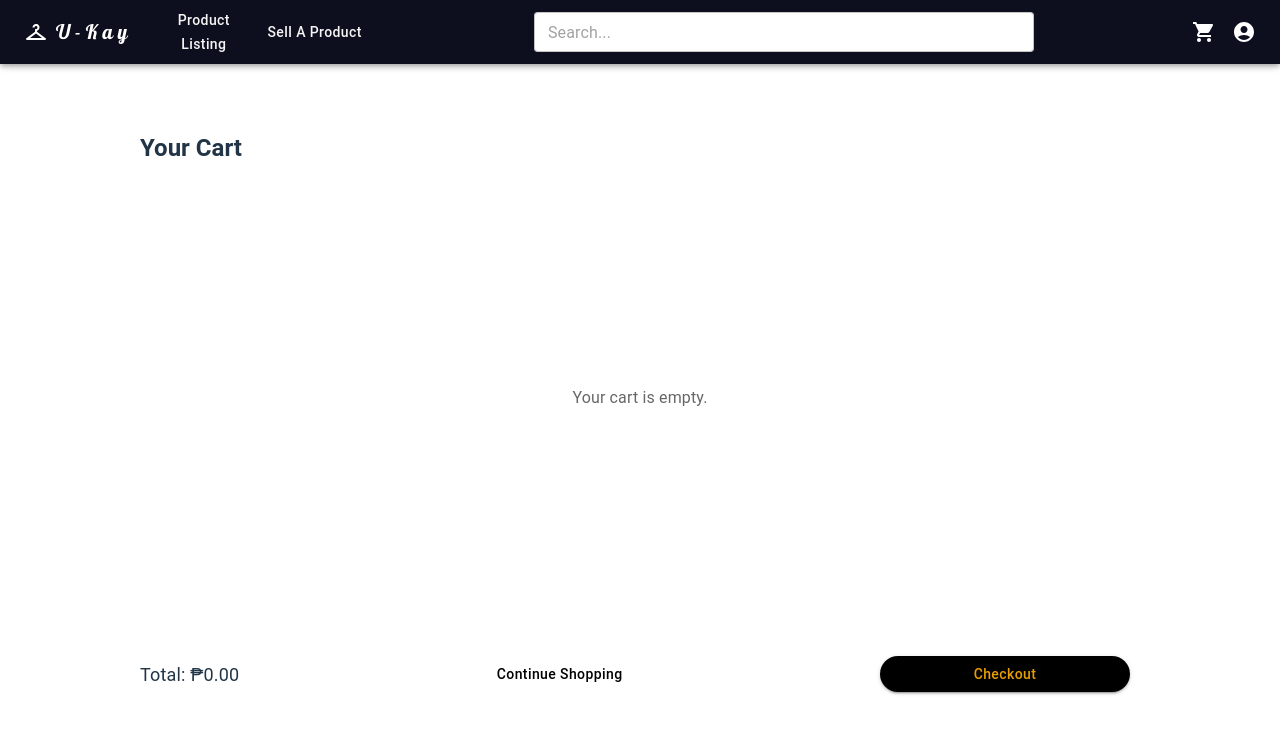
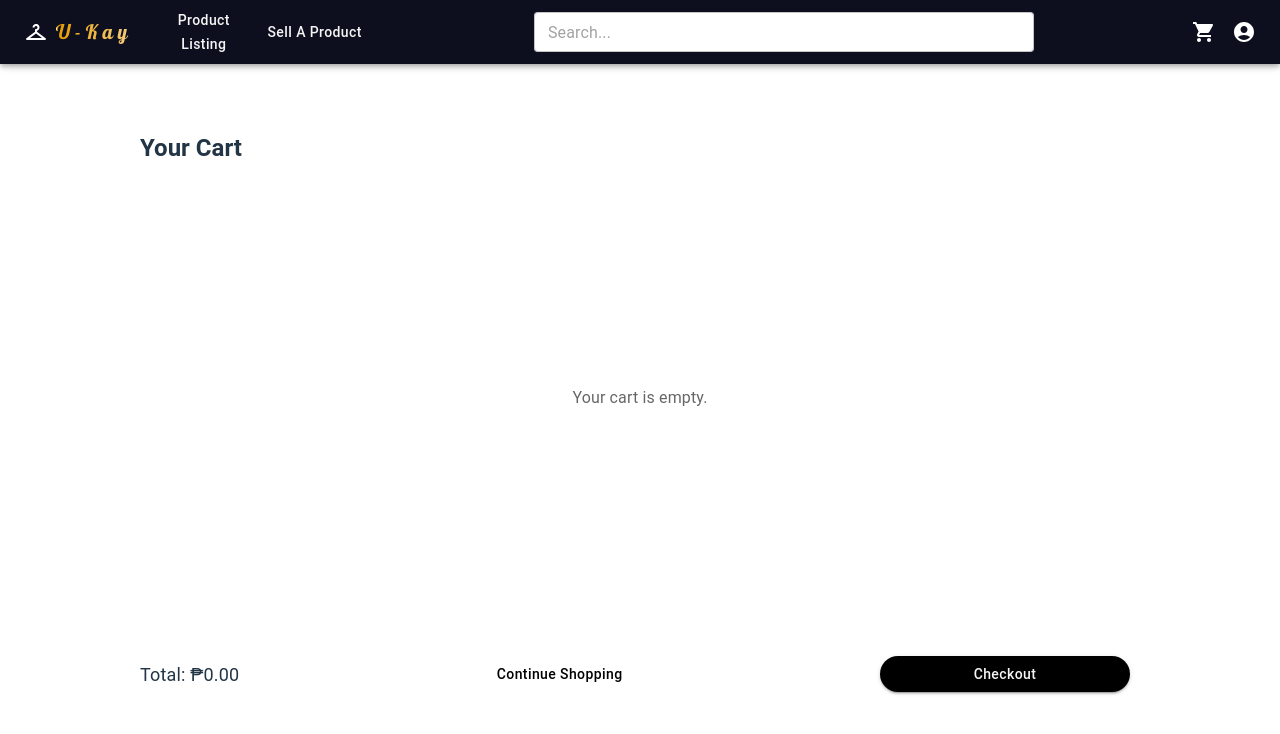
Before and after one commit to kinatulinan/ProjectUkay, a React (Vite) app in the folder UkayFrontend/Ukay/: page /cart in a window 1280 px wide. Shown: the top 734 px of the page. Built offline with nearby package versions, Linux system fonts and the light colour scheme.

Commit message:
New Updates

```diff
--- a/UkayFrontend/Ukay/src/Cart.jsx
+++ b/UkayFrontend/Ukay/src/Cart.jsx
@@ -188,7 +188,7 @@ export default function Cart({ cartItems, onRemoveItem, onUpdateQuantity }) {
             color="primary"
             sx={{
               width: '25%',
-              color: '#E99E00',
+              color: '#F5F5F5',
               backgroundColor: 'black',
               borderRadius: '30px',
               marginRight: '10px',
@@ -241,7 +241,7 @@ export default function Cart({ cartItems, onRemoveItem, onUpdateQuantity }) {
             borderRadius: '25px',
             padding: '5px 20px',
             '&:hover': {
-              color: '#E99E00',
+              color: 'F5F5F5',
               backgroundColor: '#0D0F1F',
             },
           }}
--- a/UkayFrontend/Ukay/src/CartPage.jsx
+++ b/UkayFrontend/Ukay/src/CartPage.jsx
@@ -76,7 +76,7 @@ function CartPage({ cartItems, onClose, open, onRemoveItem }) {
               variant="contained"
               sx={{
                 width: '50%',
-                color: '#E99E00',
+                color: '#F5F5F5',
                 backgroundColor: 'black',
                 borderRadius: '30px',
                 marginRight: '10px',
--- a/UkayFrontend/Ukay/src/ProductsPage.jsx
+++ b/UkayFrontend/Ukay/src/ProductsPage.jsx
@@ -229,7 +229,7 @@ export default function ProductDetailsPage({ onAddToCart }) {
                     marginRight: '10px',
                     '&:hover': {
                       backgroundColor: '#0D0F1F',
-                      color: '#E99E00',
+                      color: '#F5F5F5',
                     },
                   }}
                   onClick={() => onAddToCart(product)}
@@ -250,7 +250,7 @@ export default function ProductDetailsPage({ onAddToCart }) {
                     borderRadius: '30px',
                     '&:hover': {
                       backgroundColor: '#0D0F1F',
-                      color: '#E99E00',
+                      color: '#F5F5F5',
                     },
                   }}
                   onClick={() => handleUpdateProduct(product)}
--- a/UkayFrontend/Ukay/src/SellProductPage.jsx
+++ b/UkayFrontend/Ukay/src/SellProductPage.jsx
@@ -69,7 +69,7 @@ function SellProductPage() {
       marginRight: '10px',
       '&:hover': {
         backgroundColor: '#0D0F1F',
-        color: '#E99E00',
+        color: '#F5F5F5',
       },
     }}
   >
@@ -226,7 +226,7 @@ function SellProductPage() {
     marginRight: '10px',
     '&:hover': {
       backgroundColor: '#0D0F1F',
-      color: '#E99E00',
+      color: '#F5F5F5',
     },
   }}
 >
--- a/UkayFrontend/Ukay/src/UkayAppBar.jsx
+++ b/UkayFrontend/Ukay/src/UkayAppBar.jsx
@@ -120,9 +120,19 @@ function ResponsiveAppBar() {
                 fontFamily: 'Lobster, Sans Serif',
                 fontWeight: 700,
                 letterSpacing: '.3rem',
-              color: 'inherit',
-              '&:hover': { color: '#E99E00', fontWeight: 'bold'},
+                position: 'relative',
                 textDecoration: 'none',
+                color: '#E99E00',
+                background: 'linear-gradient(to right, #E99E00, white)',
+                WebkitBackgroundClip: 'text',
+                WebkitTextFillColor: 'transparent',
+                backgroundSize: '200% 100%',
+                backgroundPosition: '200% 0',
+                transition: 'background-position 1.0s ease',
+                '&:hover': {
+                  backgroundPosition: '0 0',
+                  WebkitTextFillColor: 'transparent',
+                },
               }}
             >
               U-Kay
```
Also changed, not shown: UkayFrontend/Ukay/src/HomePage.jsx (indentation only). Lines whose indentation alone changed are shown as unchanged.
